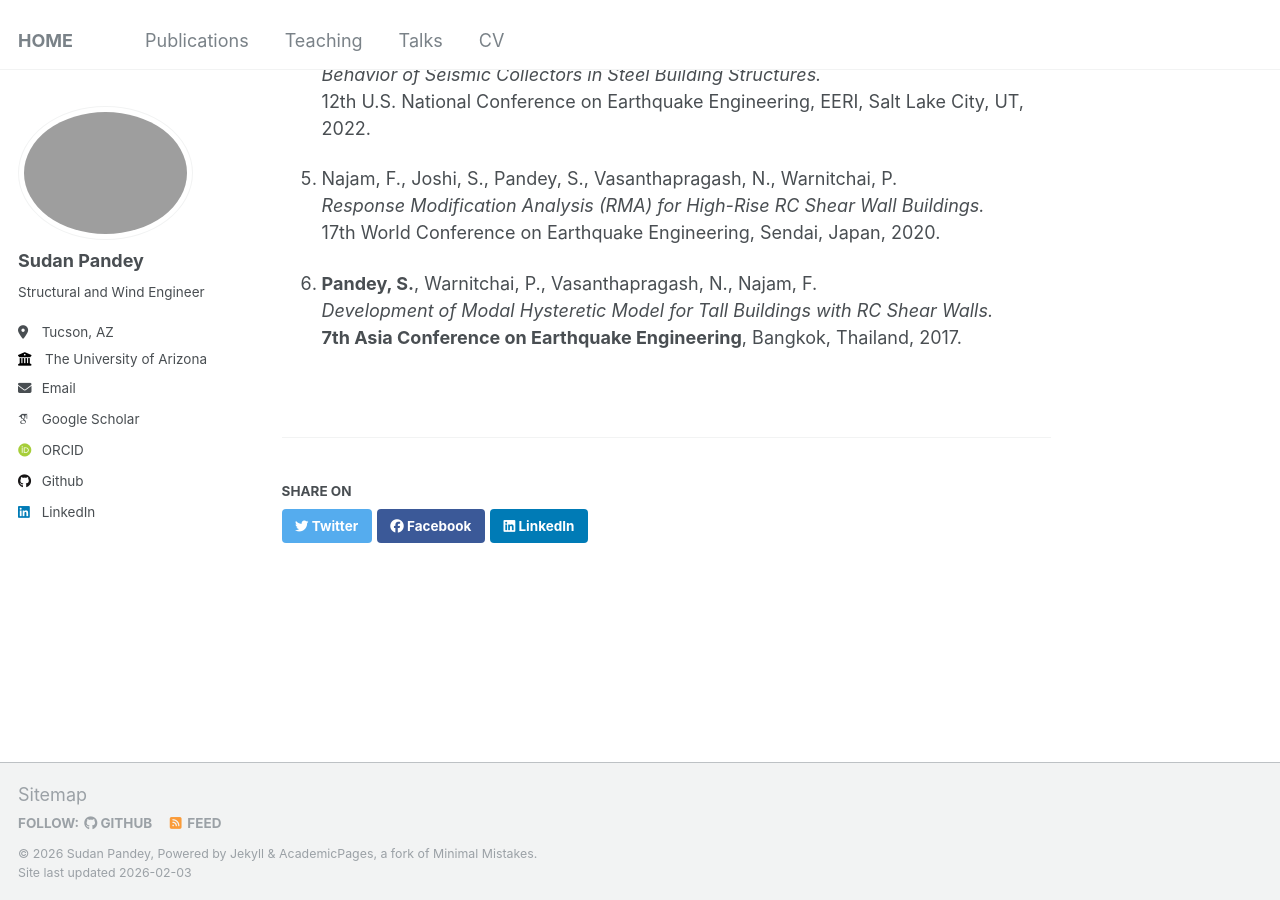
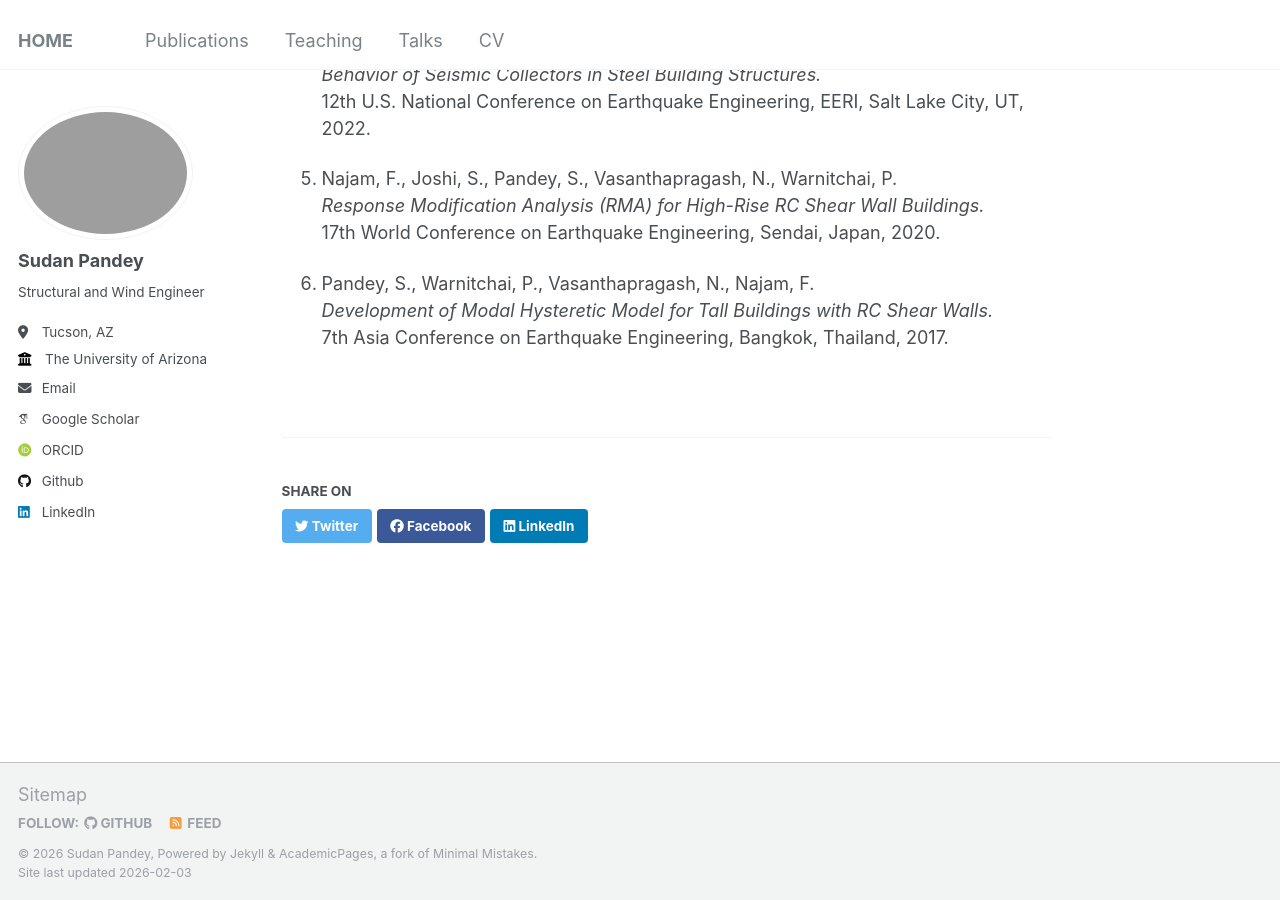
Before and after one commit to pdy-sdn/pandeysudan.github.io, a Jekyll site: the page built from _publications/publications.md, in a window 1280 px wide and 900 px high, scrolled down 1013 px. Built offline with Jekyll 4.4.1, drawn with Linux system fonts in a browser that asks for light colours; some web fonts are replaced.

```diff
--- a/_publications/publications.md
+++ b/_publications/publications.md
@@ -38,6 +38,6 @@ author_profile: true
    *Response Modification Analysis (RMA) for High-Rise RC Shear Wall Buildings.*
    17th World Conference on Earthquake Engineering, Sendai, Japan, 2020.
 
-6. **Pandey, S.**, Warnitchai, P., Vasanthapragash, N., Najam, F.
+6. Pandey, S., Warnitchai, P., Vasanthapragash, N., Najam, F.
    *Development of Modal Hysteretic Model for Tall Buildings with RC Shear Walls.*
-   **7th Asia Conference on Earthquake Engineering**, Bangkok, Thailand, 2017.
+   7th Asia Conference on Earthquake Engineering, Bangkok, Thailand, 2017.
```
